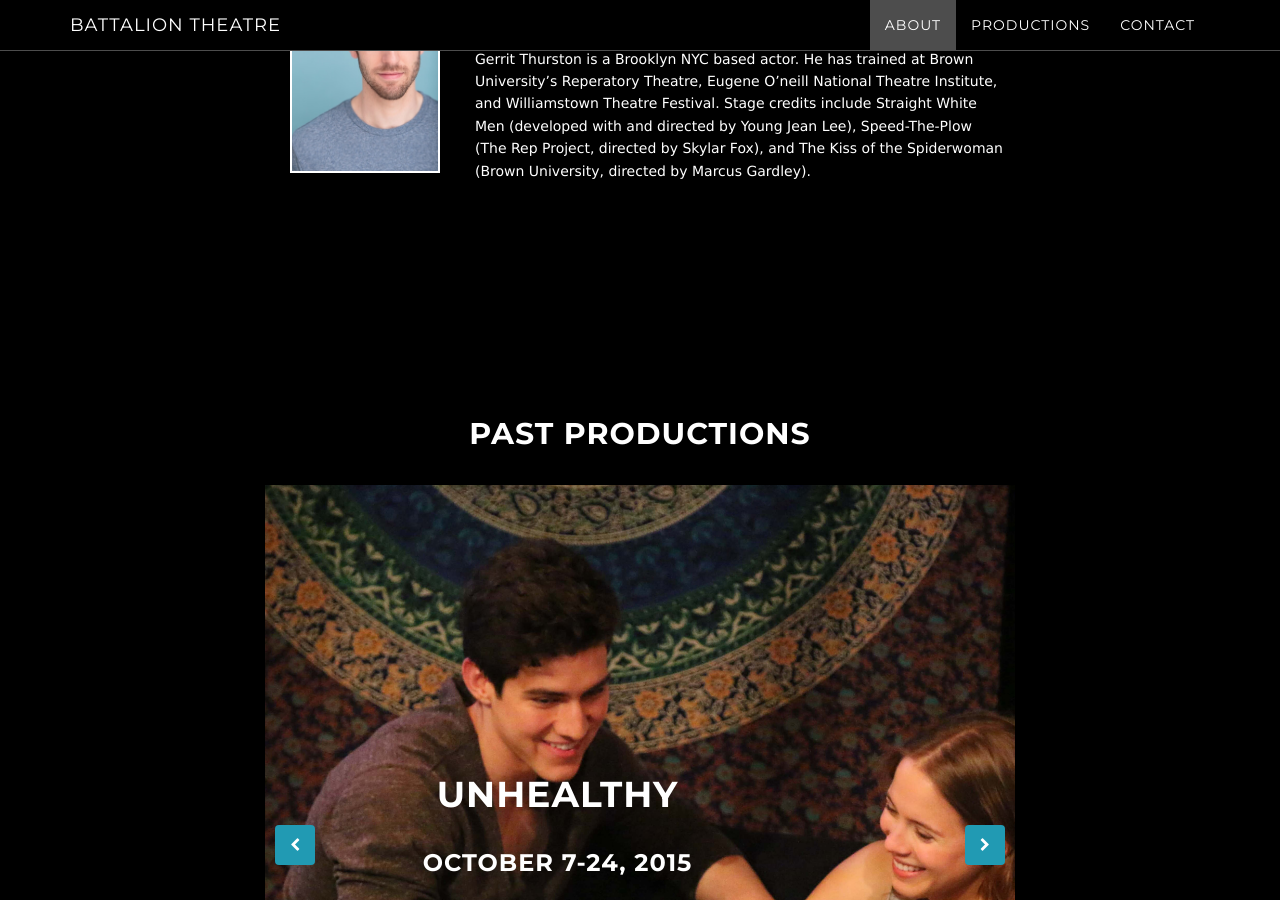
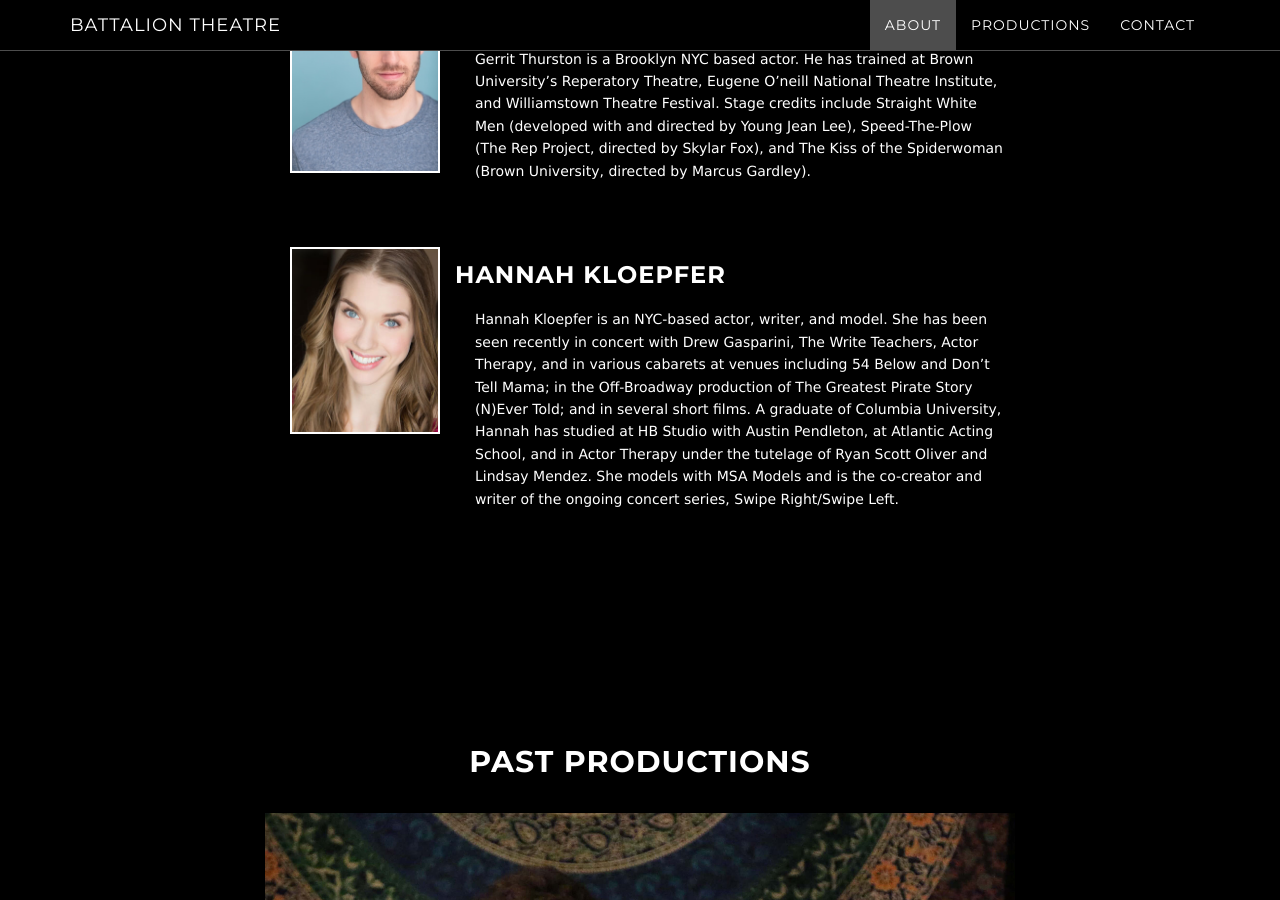
Before and after one commit to battaliontheatre/battalion, a Jekyll site: the page built from index.html, in a window 1280 px wide and 900 px high, scrolled down 2615 px. Built offline with Jekyll 4.4.1, drawn with Linux system fonts in a browser that asks for light colours.

Commit message:
Add Hannah bio and photo

```diff
--- a/_includes/about.html
+++ b/_includes/about.html
@@ -26,6 +26,12 @@
                   <h3 class="bio-header">GERRIT THURSTON</h3>
                   <p class="bio-text">Gerrit Thurston is a Brooklyn NYC based actor. He has trained at Brown University’s Reperatory Theatre, Eugene O’neill National Theatre Institute, and Williamstown Theatre Festival. Stage credits include Straight White Men (developed with and directed by Young Jean Lee), Speed-The-Plow (The Rep Project, directed by Skylar Fox), and The Kiss of the Spiderwoman (Brown University, directed by Marcus Gardley).</p>
                 </div>
+
+                <div class="bio">
+                  <img src="/img/hannah.png" alt="Hannah Kloepfer">
+                  <h3 class="bio-header">HANNAH KLOEPFER</h3>
+                  <p class="bio-text">Hannah Kloepfer is an NYC-based actor, writer, and model. She has been seen recently in concert with Drew Gasparini, The Write Teachers, Actor Therapy, and in various cabarets at venues including 54 Below and Don’t Tell Mama; in the Off-Broadway production of The Greatest Pirate Story (N)Ever Told; and in several short films. A graduate of Columbia University, Hannah has studied at HB Studio with Austin Pendleton, at Atlantic Acting School, and in Actor Therapy under the tutelage of Ryan Scott Oliver and Lindsay Mendez. She models with MSA Models and is the co-creator and writer of the ongoing concert series, Swipe Right/Swipe Left.</p>
+                </div>
             </div>
         </div>
     </section>
```
Also changed, not shown: img/hannah.png (added).
